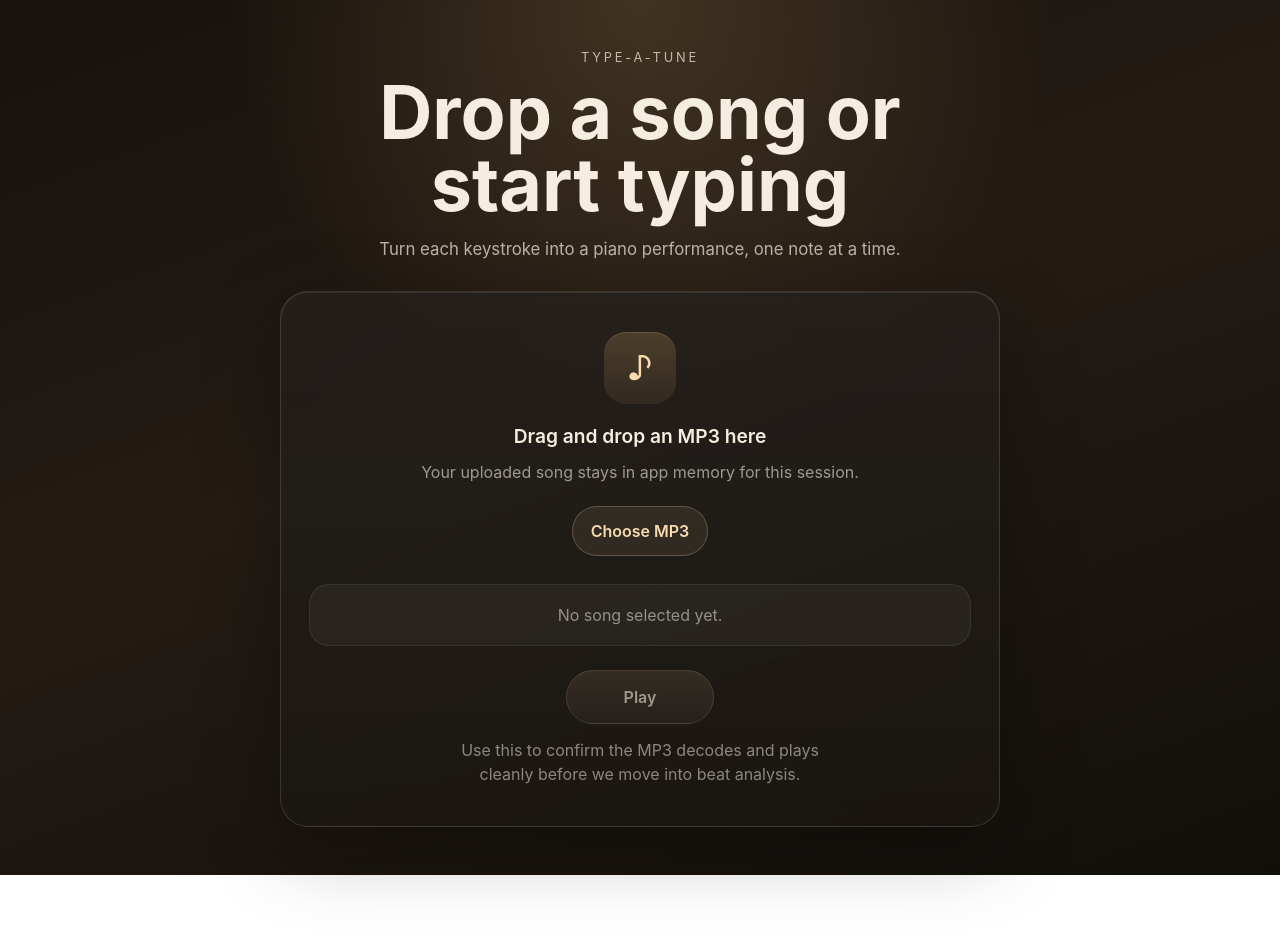
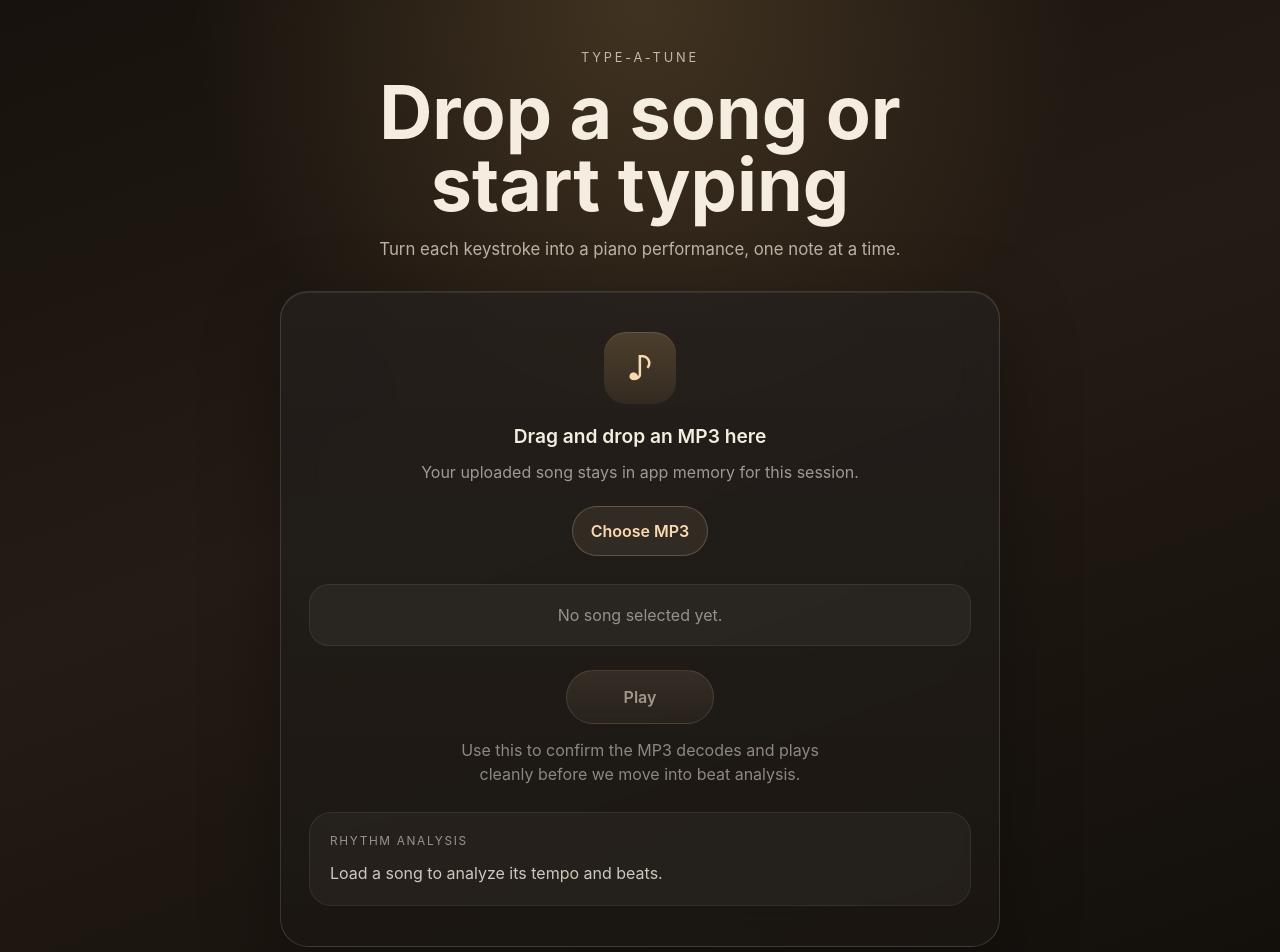
Before and after one commit to shariqsk/Type-a-tune, a React (Vite) app: page / in a window 1280 px wide. Shown: the top 952 px of the page. Before the commit the page ends 875 px from the top, so only its background shows below. Built offline with nearby package versions, Linux system fonts and the light colour scheme.

Commit message:
Add audio analysis functionality to Type-a-tune app. Introduce analysis algorithms for BPM detection and energy peak identification. Update state management for audio analysis results and enhance CSS for new analysis panel components.

```diff
--- a/src/App.css
+++ b/src/App.css
@@ -229,6 +229,59 @@ h1 {
   color: rgba(245, 237, 224, 0.52);
 }
 
+.analysis-panel {
+  margin-top: 26px;
+  padding: 20px;
+  border-radius: 22px;
+  text-align: left;
+  background: rgba(255, 255, 255, 0.04);
+  border: 1px solid rgba(245, 237, 224, 0.08);
+}
+
+.analysis-label {
+  margin: 0;
+  text-transform: uppercase;
+  letter-spacing: 0.14em;
+  font-size: 0.74rem;
+  color: rgba(245, 237, 224, 0.56);
+}
+
+.analysis-summary {
+  margin: 10px 0 0;
+  color: rgba(245, 237, 224, 0.82);
+}
+
+.analysis-grid {
+  margin-top: 16px;
+  display: grid;
+  gap: 12px;
+}
+
+.analysis-card {
+  padding: 14px 16px;
+  border-radius: 18px;
+  background: rgba(0, 0, 0, 0.12);
+  border: 1px solid rgba(245, 237, 224, 0.06);
+}
+
+.analysis-card-label {
+  margin: 0;
+  font-size: 0.8rem;
+  color: rgba(245, 237, 224, 0.54);
+}
+
+.analysis-card-value {
+  margin: 8px 0 0;
+  color: #f8dab1;
+  line-height: 1.65;
+  word-break: break-word;
+}
+
+.analysis-note {
+  margin: 14px 0 0;
+  color: rgba(245, 237, 224, 0.48);
+}
+
 @media (max-width: 640px) {
   .shell {
     padding: 32px 18px;
--- a/src/App.tsx
+++ b/src/App.tsx
@@ -7,6 +7,201 @@ type UploadedSong = {
   name: string;
   path?: string;
   file?: File;
+};
+
+type AnalysisResult = {
+  bpm: number | null;
+  beatPositions: number[];
+  energyPeaks: number[];
+};
+
+const MIN_BPM = 70;
+const MAX_BPM = 170;
+
+const normalizeBpm = (value: number) => {
+  let bpm = value;
+
+  while (bpm < MIN_BPM) {
+    bpm *= 2;
+  }
+
+  while (bpm > MAX_BPM) {
+    bpm /= 2;
+  }
+
+  return bpm;
+};
+
+const analyzeAudioBuffer = (audioBuffer: AudioBuffer): AnalysisResult => {
+  const frameSize = 2048;
+  const hopSize = 1024;
+  const minPeakGapSeconds = 0.18;
+  const channelCount = audioBuffer.numberOfChannels;
+  const frameCount = Math.max(
+    0,
+    Math.floor((audioBuffer.length - frameSize) / hopSize) + 1,
+  );
+
+  if (frameCount === 0) {
+    return { bpm: null, beatPositions: [], energyPeaks: [] };
+  }
+
+  const channelData = Array.from({ length: channelCount }, (_, index) =>
+    audioBuffer.getChannelData(index),
+  );
+  const energies = new Array<number>(frameCount);
+  const frameDuration = hopSize / audioBuffer.sampleRate;
+
+  for (let frameIndex = 0; frameIndex < frameCount; frameIndex += 1) {
+    const start = frameIndex * hopSize;
+    let energy = 0;
+
+    for (let sampleIndex = 0; sampleIndex < frameSize; sampleIndex += 1) {
+      let mixedSample = 0;
+
+      for (let channelIndex = 0; channelIndex < channelCount; channelIndex += 1) {
+        mixedSample += channelData[channelIndex][start + sampleIndex] ?? 0;
+      }
+
+      const monoSample = mixedSample / channelCount;
+      energy += monoSample * monoSample;
+    }
+
+    energies[frameIndex] = Math.sqrt(energy / frameSize);
+  }
+
+  const maxEnergy = Math.max(...energies, 1e-6);
+  const normalized = energies.map((value) => value / maxEnergy);
+  const mean =
+    normalized.reduce((sum, value) => sum + value, 0) / normalized.length;
+  const variance =
+    normalized.reduce((sum, value) => sum + (value - mean) ** 2, 0) /
+    normalized.length;
+  const standardDeviation = Math.sqrt(variance);
+  const threshold = Math.min(0.95, mean + standardDeviation * 0.9);
+  const minPeakGapFrames = Math.max(1, Math.round(minPeakGapSeconds / frameDuration));
+
+  const detectedPeaks: Array<{ time: number; energy: number }> = [];
+
+  for (let index = 1; index < normalized.length - 1; index += 1) {
+    const current = normalized[index];
+
+    if (
+      current < threshold ||
+      current < normalized[index - 1] ||
+      current < normalized[index + 1]
+    ) {
+      continue;
+    }
+
+    const time = index * frameDuration;
+    const previousPeak = detectedPeaks[detectedPeaks.length - 1];
+
+    if (!previousPeak) {
+      detectedPeaks.push({ time, energy: current });
+      continue;
+    }
+
+    const previousPeakFrame = Math.round(previousPeak.time / frameDuration);
+
+    if (index - previousPeakFrame < minPeakGapFrames) {
+      if (current > previousPeak.energy) {
+        previousPeak.time = time;
+        previousPeak.energy = current;
+      }
+
+      continue;
+    }
+
+    detectedPeaks.push({ time, energy: current });
+  }
+
+  const histogram = new Map<number, number>();
+
+  for (let peakIndex = 0; peakIndex < detectedPeaks.length; peakIndex += 1) {
+    const currentPeak = detectedPeaks[peakIndex];
+
+    for (
+      let intervalIndex = peakIndex + 1;
+      intervalIndex < Math.min(detectedPeaks.length, peakIndex + 9);
+      intervalIndex += 1
+    ) {
+      const delta = detectedPeaks[intervalIndex].time - currentPeak.time;
+
+      if (delta <= 0.2) {
+        continue;
+      }
+
+      const bpmBucket = Math.round(normalizeBpm(60 / delta));
+      const weight = currentPeak.energy + detectedPeaks[intervalIndex].energy;
+      histogram.set(bpmBucket, (histogram.get(bpmBucket) ?? 0) + weight);
+    }
+  }
+
+  let bpm: number | null = null;
+  let bestWeight = 0;
+
+  for (const [candidateBpm, weight] of histogram.entries()) {
+    const neighborhoodWeight =
+      (histogram.get(candidateBpm - 1) ?? 0) +
+      weight +
+      (histogram.get(candidateBpm + 1) ?? 0);
+
+    if (neighborhoodWeight > bestWeight) {
+      bpm = candidateBpm;
+      bestWeight = neighborhoodWeight;
+    }
+  }
+
+  const energyPeaks = detectedPeaks.map((peak) => peak.time);
+
+  if (!bpm || energyPeaks.length === 0) {
+    return {
+      bpm,
+      beatPositions: energyPeaks,
+      energyPeaks,
+    };
+  }
+
+  const beatInterval = 60 / bpm;
+  const tolerance = Math.min(0.12, beatInterval * 0.3);
+  const seedPeak =
+    detectedPeaks.find((peak) => peak.time > 1 && peak.time < 8) ?? detectedPeaks[0];
+  const beatPositions: number[] = [];
+
+  for (
+    let predicted = seedPeak.time;
+    predicted >= 0;
+    predicted -= beatInterval
+  ) {
+    const nearbyPeak = detectedPeaks.find(
+      (peak) => Math.abs(peak.time - predicted) <= tolerance,
+    );
+    beatPositions.unshift(
+      Number((nearbyPeak?.time ?? Math.max(0, predicted)).toFixed(3)),
+    );
+  }
+
+  for (
+    let predicted = seedPeak.time + beatInterval;
+    predicted <= audioBuffer.duration;
+    predicted += beatInterval
+  ) {
+    const nearbyPeak = detectedPeaks.find(
+      (peak) => Math.abs(peak.time - predicted) <= tolerance,
+    );
+    beatPositions.push(Number((nearbyPeak?.time ?? predicted).toFixed(3)));
+  }
+
+  const dedupedBeatPositions = beatPositions.filter((time, index, array) => {
+    return index === 0 || Math.abs(time - array[index - 1]) > 0.05;
+  });
+
+  return {
+    bpm,
+    beatPositions: dedupedBeatPositions,
+    energyPeaks: energyPeaks.map((time) => Number(time.toFixed(3))),
+  };
 };
 
 function App() {
@@ -21,11 +216,17 @@ function App() {
   const [isDragActive, setIsDragActive] = useState(false);
   const [uploadedSong, setUploadedSong] = useState<UploadedSong | null>(null);
   const [uploadError, setUploadError] = useState<string | null>(null);
+  const [decodedAudioBuffer, setDecodedAudioBuffer] = useState<AudioBuffer | null>(null);
   const [audioError, setAudioError] = useState<string | null>(null);
   const [audioState, setAudioState] = useState<
     "idle" | "loading" | "ready" | "playing" | "paused"
   >("idle");
   const [trackDuration, setTrackDuration] = useState<number | null>(null);
+  const [analysisState, setAnalysisState] = useState<
+    "idle" | "loading" | "ready" | "error"
+  >("idle");
+  const [analysisError, setAnalysisError] = useState<string | null>(null);
+  const [analysisResult, setAnalysisResult] = useState<AnalysisResult | null>(null);
 
   const handleDragState = (isActive: boolean) => {
     setIsDragActive(isActive);
@@ -168,6 +369,7 @@ function App() {
       if (!uploadedSong) {
         stopPlayback();
         audioBufferRef.current = null;
+        setDecodedAudioBuffer(null);
         pausedAtRef.current = 0;
         setAudioState("idle");
         setTrackDuration(null);
@@ -177,6 +379,7 @@ function App() {
 
       stopPlayback();
       audioBufferRef.current = null;
+      setDecodedAudioBuffer(null);
       pausedAtRef.current = 0;
       setAudioState("loading");
       setTrackDuration(null);
@@ -204,6 +407,7 @@ function App() {
         }
 
         audioBufferRef.current = decodedBuffer;
+        setDecodedAudioBuffer(decodedBuffer);
         setTrackDuration(decodedBuffer.duration);
         setAudioState("ready");
       } catch (error) {
@@ -212,6 +416,7 @@ function App() {
         }
 
         audioBufferRef.current = null;
+        setDecodedAudioBuffer(null);
         setTrackDuration(null);
         setAudioState("idle");
         setAudioError(
@@ -226,6 +431,37 @@ function App() {
       cancelled = true;
     };
   }, [uploadedSong]);
+
+  useEffect(() => {
+    if (!decodedAudioBuffer) {
+      setAnalysisState("idle");
+      setAnalysisError(null);
+      setAnalysisResult(null);
+      return;
+    }
+
+    setAnalysisState("loading");
+    setAnalysisError(null);
+
+    const runAnalysis = () => {
+      try {
+        const result = analyzeAudioBuffer(decodedAudioBuffer);
+        setAnalysisResult(result);
+        setAnalysisState("ready");
+
+        console.log("Detected beat timestamps (s):", result.beatPositions);
+        console.log("Detected energy peaks (s):", result.energyPeaks);
+      } catch (error) {
+        setAnalysisState("error");
+        setAnalysisResult(null);
+        setAnalysisError(
+          error instanceof Error ? error.message : "Unable to analyze the selected song.",
+        );
+      }
+    };
+
+    window.setTimeout(runAnalysis, 0);
+  }, [decodedAudioBuffer]);
 
   useEffect(() => {
     return () => {
@@ -277,6 +513,9 @@ function App() {
     stopPlayback();
     setAudioState("paused");
   };
+
+  const beatPreview = analysisResult?.beatPositions.slice(0, 16) ?? [];
+  const peakPreview = analysisResult?.energyPeaks.slice(0, 12) ?? [];
 
   return (
     <main className="shell">
@@ -387,6 +626,46 @@ function App() {
             into beat analysis.
           </p>
         </div>
+
+        <section className="analysis-panel" aria-live="polite">
+          <p className="analysis-label">Rhythm analysis</p>
+          <p className="analysis-summary">
+            {analysisState === "idle" && "Load a song to analyze its tempo and beats."}
+            {analysisState === "loading" && "Analyzing tempo, beat markers, and energy peaks..."}
+            {analysisState === "error" && analysisError}
+            {analysisState === "ready" &&
+              `Estimated BPM: ${analysisResult?.bpm ?? "unknown"} • Beats: ${
+                analysisResult?.beatPositions.length ?? 0
+              } • Energy peaks: ${analysisResult?.energyPeaks.length ?? 0}`}
+          </p>
+
+          {analysisState === "ready" ? (
+            <>
+              <div className="analysis-grid">
+                <div className="analysis-card">
+                  <p className="analysis-card-label">Beat markers</p>
+                  <p className="analysis-card-value">
+                    {beatPreview.length > 0
+                      ? beatPreview.map((time) => `${time.toFixed(2)}s`).join(", ")
+                      : "None detected"}
+                  </p>
+                </div>
+
+                <div className="analysis-card">
+                  <p className="analysis-card-label">Energy peaks</p>
+                  <p className="analysis-card-value">
+                    {peakPreview.length > 0
+                      ? peakPreview.map((time) => `${time.toFixed(2)}s`).join(", ")
+                      : "None detected"}
+                  </p>
+                </div>
+              </div>
+              <p className="analysis-note">
+                Full beat timestamps are also logged in the dev console.
+              </p>
+            </>
+          ) : null}
+        </section>
       </section>
     </main>
   );
```
